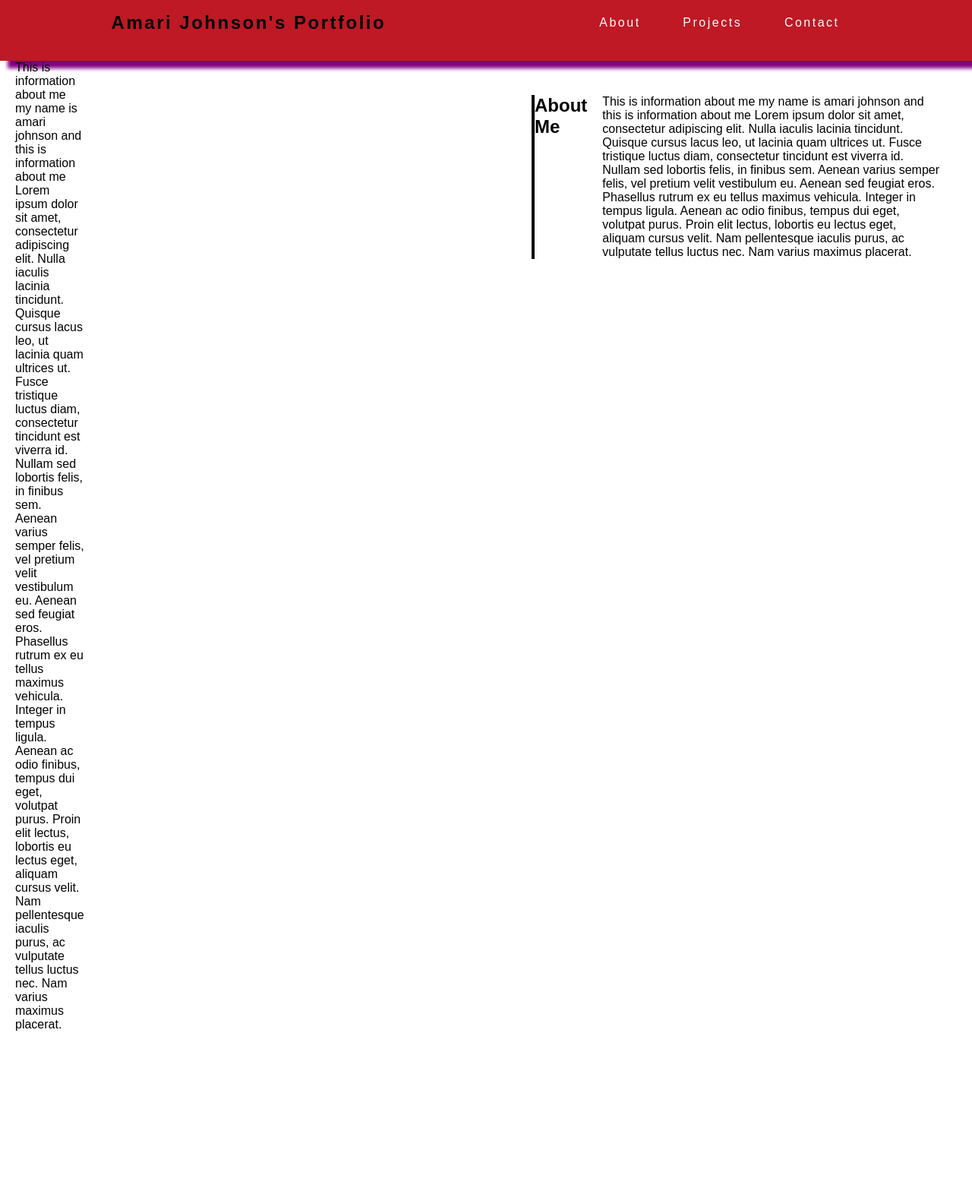
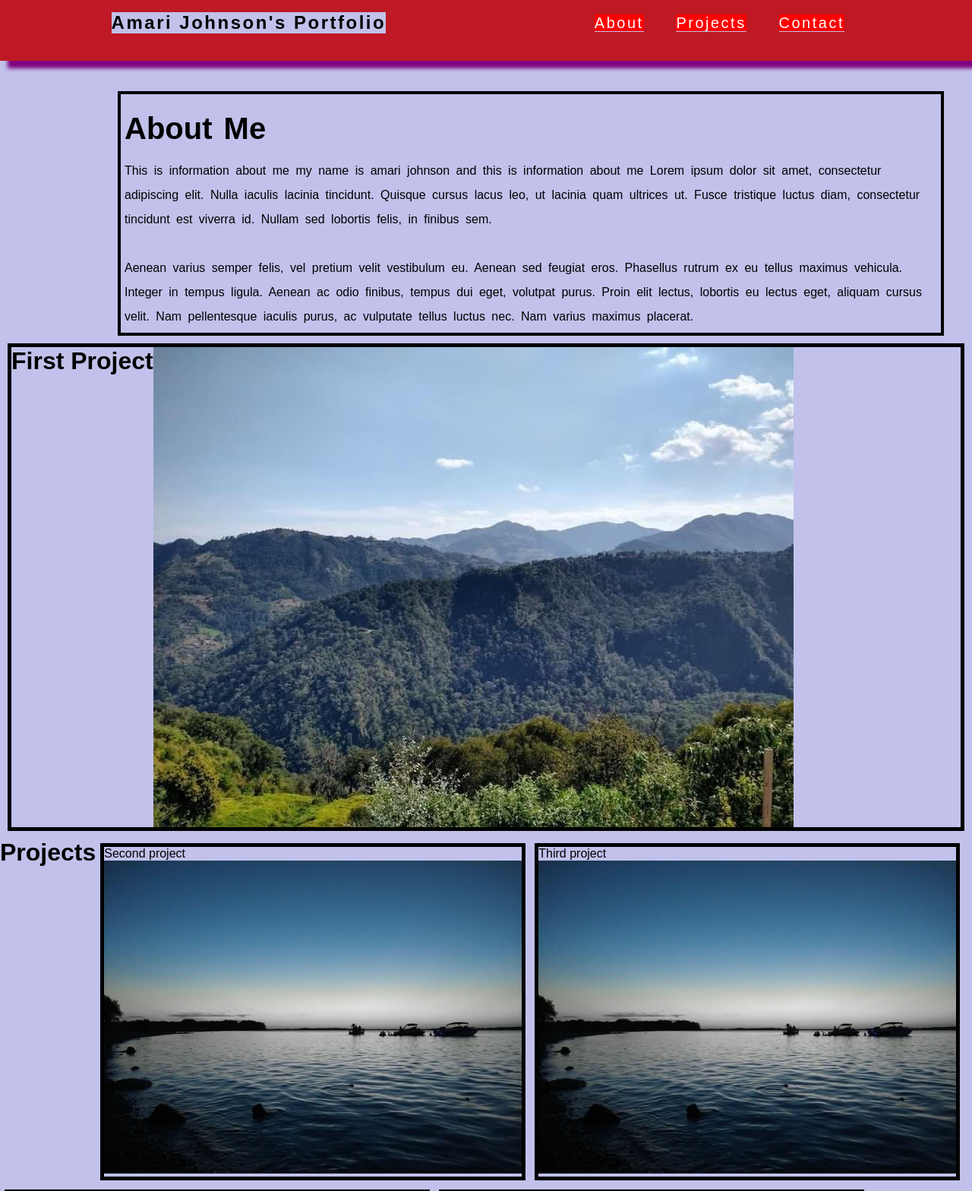
Before and after one commit to asjohnson8735/professional-portfolio, a plain HTML site: page assets/index.html in a window 1280 px wide. Shown: the part 20-1588 px from the top of the page at 76% size. Before the commit the page ends 1378 px from the top, so only its background shows below. Drawn offline with Linux system fonts and the light colour scheme.

Commit message:
added HTML and CSS

```diff
--- a/assets/css/index.css
+++ b/assets/css/index.css
@@ -7,6 +7,7 @@
     box-sizing: border-box;
     text-decoration: none;
     list-style: none;
+    background-color: rgb(193, 193, 235);
 }
 
 
@@ -31,32 +32,128 @@ box-shadow: 10px 10px 5px purple;
     display: flex;
     justify-content: space-around;
     width: 30%;
+    background-color: transparent;
+    font-size: 20px;
 
 }
 
+
+
 ul a {
     color: white;
-}
-
-#about {
-
-margin: 45px 40px 0 700px;
-display: flex;
-float: right;
-border-left: 4px solid black;
-border
+    background-color: red;
 
 }
 
-p {
 
 
-    margin-left: 20px;
+
+
+
+
+
+
+aside {
+
+    display: flex;
+    justify-content: center;
+    border: 4px solid black;
+    padding: 5px;
+    width: 85%;
+    margin-left: 155px;
+    margin-top: 40px;
+    word-spacing: 4px;
+    line-height: 2;
+}
+#aboutme {
+
+    font-size: 40px;
+    display: flex;
 
 }
 
-#about2 {
+.class {
+
+    justify-content: center;
+    display: flex;
+
+}
+
+#projects {
+
+
+    flex-flow: wrap;
+
+}
+
+.cards {
 
     display: flex;
+    flex-flow: wrap;
+
+}
+
+.project img {
+
+    max-width: 550px;
+}
+
+.project {
+
+    border: solid black 5px;
+    margin: 6px;
+    transition: all .2s ease-in-out
+
+}
+.grow.hover {
+
+    transform: scale(1.1);
+}
+
+footer {
+
+    display: block;
+    width: 100%;
+    background-color: red;
+    height: 60px;
+}
+
+footer ul {
+
+    display: flex;
+    justify-content: space-around;
     align-items: center;
+    text-align: center;
 }
+
+.firstProject {
+
+border: solid black 5px;
+margin: 10px;
+max-width:auto;
+display: flex;
+
+}
+
+.firstProject img {
+
+width: auto;
+height: auto;
+display: flex;
+margin: auto;
+}
+
+a:hover {
+
+    background-color: white;
+
+}
+
+.grow {
+    transition: all .2s ease-in-out
+
+}
+.grow.hover {
+
+    transform: scale(1.1);
+}
--- a/assets/index.html
+++ b/assets/index.html
@@ -14,22 +14,61 @@
 
         <h1>Amari Johnson's Portfolio</h1>
         <ul id="list">
+            <li><a href="#aside">About</a></li>
+            <li><a href="#projects">Projects</a></li>
+            <li><a href="#footer">Contact</a></li>
+        </ul>
+
+    </nav>
+
+    <aside>
+        <section>
+            <h1 id="aboutme">About Me</h1>
+            <p> This is information about me my name is amari johnson and this is information about me Lorem ipsum dolor sit amet,
+                consectetur adipiscing elit. Nulla iaculis lacinia tincidunt. Quisque cursus lacus leo, ut lacinia quam ultrices ut. Fusce
+                tristique luctus diam, consectetur tincidunt est viverra id. Nullam sed lobortis felis, in finibus sem.
+                <br> <br>
+                    Aenean varius semper
+                felis, vel pretium velit vestibulum eu. Aenean sed feugiat eros. Phasellus rutrum ex eu tellus maximus vehicula. Integer in
+                tempus ligula. Aenean ac odio finibus, tempus dui eget, volutpat purus. Proin elit lectus, lobortis eu lectus eget, aliquam
+                cursus velit. Nam pellentesque iaculis purus, ac vulputate tellus luctus nec. Nam varius maximus placerat.</p>
+
+    </aside>
+    <div class="firstProject">
+        <h1>First Project</h1>
+        <a href="https://www.google.com/"><img src="css/images/0BB3A376-FABE-4122-BFF7-0A720E49F922.jpg"><img></div><a>
+    </div>
+    <div class="cards">
+        <h1 id="Projects">Projects</h1>
+             <section class="project">
+                <header>Second project</header>
+                <a href="https://www.google.com/"><img src="css/images/F20593B9-EB20-48E2-8ADE-B3B04EDBB858.jpg" alt="tree" /></a>
+            </section>
+
+            <section class="project">
+               <header>Third project</header>
+               <a href="https://www.google.com/"><img src="css/images/F20593B9-EB20-48E2-8ADE-B3B04EDBB858.jpg" alt="tree" /></a>
+           </section>
+
+           <section class="project">
+              <header>Fourth project</header>
+              <a href="https://www.google.com/"><img src="css/images/F20593B9-EB20-48E2-8ADE-B3B04EDBB858.jpg" alt="tree" /></a>
+          </section>
+
+          <section class="project">
+             <header>Fifth project</header>
+             <a href="https://www.google.com/"><img src="css/images/F20593B9-EB20-48E2-8ADE-B3B04EDBB858.jpg" alt="tree" /></a>
+         </section>
+
+    </div>
+
+    <footer>
+        <ul id="list">
             <li><a href="idk.com">About</a></li>
             <li><a href="idk.com">Projects</a></li>
             <li><a href="idk.com">Contact</a></li>
         </ul>
-
-    </nav>
-
-    <section id="about">
-        <h1 id="aboutMe">About Me </h1>
-        <p>This is information about me my name is amari johnson and this is information about me Lorem ipsum dolor sit amet, consectetur adipiscing elit. Nulla iaculis lacinia tincidunt. Quisque cursus lacus leo, ut lacinia quam ultrices ut. Fusce tristique luctus diam, consectetur tincidunt est viverra id. Nullam sed lobortis felis, in finibus sem. Aenean varius semper felis, vel pretium velit vestibulum eu. Aenean sed feugiat eros. Phasellus rutrum ex eu tellus maximus vehicula. Integer in tempus ligula. Aenean ac odio finibus, tempus dui eget, volutpat purus. Proin elit lectus, lobortis eu lectus eget, aliquam cursus velit. Nam pellentesque iaculis purus, ac vulputate tellus luctus nec. Nam varius maximus placerat.</p>
-    </section>
-    <section id="about2">
-        <p>This is information about me my name is amari johnson and this is information about me Lorem ipsum dolor sit amet, consectetur adipiscing elit. Nulla iaculis lacinia tincidunt. Quisque cursus lacus leo, ut lacinia quam ultrices ut. Fusce tristique luctus diam, consectetur tincidunt est viverra id. Nullam sed lobortis felis, in finibus sem. Aenean varius semper felis, vel pretium velit vestibulum eu. Aenean sed feugiat eros. Phasellus rutrum ex eu tellus maximus vehicula. Integer in tempus ligula. Aenean ac odio finibus, tempus dui eget, volutpat purus. Proin elit lectus, lobortis eu lectus eget, aliquam cursus velit. Nam pellentesque iaculis purus, ac vulputate tellus luctus nec. Nam varius maximus placerat.</p>
-
-    </section>
-
+    </footer>
 
 
 
```
Also changed, not shown: assets/css/images/0BB3A376-FABE-4122-BFF7-0A720E49F922.jpg (added), assets/css/images/F20593B9-EB20-48E2-8ADE-B3B04EDBB858.jpg (added), assets/css/images/oak-tree-care.webp (added), 1 other file.
